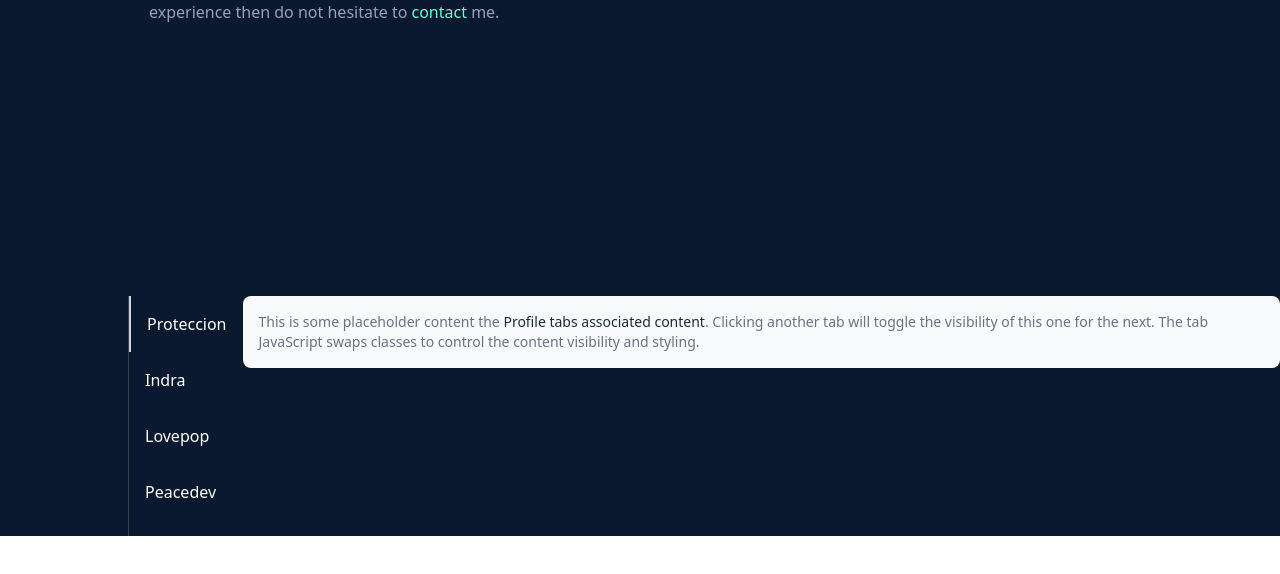
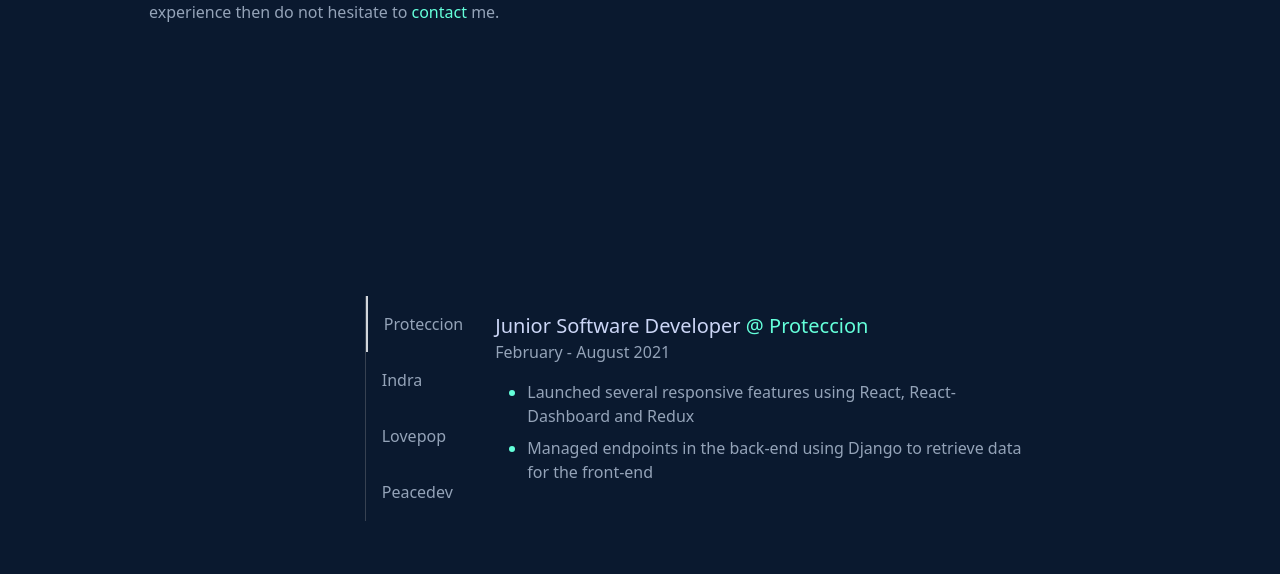
Before and after one commit to Zeroluffs/my-portafolio, a Next.js app: page / in a window 1280 px wide. Shown: the part 1592-2166 px from the top of the page. Before the commit the page ends 2128 px from the top, so only its background shows below. Built offline with nearby package versions, Linux system fonts and the light colour scheme.

Commit message:
experience component

```diff
--- a/components/experience/Experience.tsx
+++ b/components/experience/Experience.tsx
@@ -13,9 +13,9 @@
   const [openTab, setOpenTab] = React.useState(1);
 
   return (
-    <section id="Experience ">
-      <div className="flex flex-row">
-        <div className="pb-4 ml-32 border-l border-gray-700 ">
+    <section id="Experience" className="h-[100vh]">
+      <div className="flex flex-row justify-center">
+        <div className="pb-4 ml-32 border-l border-heig border-gray-700 h-[225px] ">
           <ul className="flex flex-col text-white" role="tablist">
             {companiesWorked.map((company, id) => {
               return (
@@ -31,43 +31,22 @@
             })}
           </ul>
         </div>
-
-        <div id="myTabContent">
-          <div
-            className={classNames(
-              openTab === 1 ? "block" : "hidden",
-              " p-4 rounded-lg bg-gray-50 dark:bg-gray-800"
-            )}
-            id="link1"
-          >
-            <p className="text-sm text-gray-500 dark:text-gray-400">
-              This is some placeholder content the{" "}
-              <strong className="font-medium text-gray-800 dark:text-white">
-                Profile tabs associated content
-              </strong>
-              . Clicking another tab will toggle the visibility of this one for
-              the next. The tab JavaScript swaps classes to control the content
-              visibility and styling.
-            </p>
-          </div>
-          <div
-            className={classNames(
-              openTab === 2 ? "block" : "hidden",
-              " p-4 rounded-lg bg-gray-50 dark:bg-gray-800"
-            )}
-            id="link2"
-          >
-            <p className="text-sm text-gray-500 dark:text-gray-400">
-              This is some placeholder content the{" "}
-              <strong className="font-medium text-gray-800 dark:text-white">
-                Dashboard tabs associated content
-              </strong>
-              . Clicking another tab will toggle the visibility of this one for
-              the next. The tab JavaScript swaps classes to control the content
-              visibility and styling.
-            </p>
-          </div>
-        </div>
+        {companiesWorked.map((company, index) => {
+          return (
+            <div key={index}>
+              <CompanyExperience
+                name={company.name}
+                link={company.link}
+                id={company.id}
+                role={company.role}
+                startDate={company.startDate}
+                endDate={company.endDate}
+                thingsWorkedOn={company.thingsWorkedOn}
+                openTab={openTab}
+              />
+            </div>
+          );
+        })}
       </div>
     </section>
   );
@@ -80,11 +59,11 @@
       <a
         className={classNames(
           openTab === id ? "border-l-2 border-gray-300" : "",
-          "inline-block p-4  hover:text-gray-600 hover:border-gray-300 dark:hover:text-gray-300"
+          "inline-block p-4 text-slate-400 transition transition-duration-300ms  hover:text-leaf hover:border-gray-300 "
         )}
         id="profile-tab"
         data-toggle="tab"
-        href="#link1"
+        href={`#link${id}`}
         role="tablist"
         onClick={(e) => {
           e.preventDefault();
@@ -96,3 +75,56 @@
     </li>
   );
 }
+
+function CompanyExperience({
+  name,
+  link,
+  id,
+  role,
+  startDate,
+  endDate,
+  thingsWorkedOn,
+  openTab,
+}: any) {
+  return (
+    <div id="myTabContent">
+      <div
+        className={classNames(
+          openTab === id ? "block" : "hidden",
+          " p-4 rounded-lg "
+        )}
+        id={`#link${id}`}
+      >
+        <div className="flex flex-col">
+          <p className="text-xl text-lightState">
+            {" "}
+            {role}{" "}
+            <span className="text-leaf">
+              @{" "}
+              <a
+                className="transition-all duration-100 delay-100 border-b-0 hover:border-b-2 border-leaf"
+                target="_blank"
+                rel="noreferrer"
+                href={link}
+              >
+                {name}
+              </a>{" "}
+            </span>
+          </p>
+          <p className="font-extralight text-slate-400">
+            {startDate} - {endDate}
+          </p>
+          <ul className="mt-2 ml-8 list-disc text-slate-400 w-[500px] list-disc-blue marker:text-leaf">
+            {thingsWorkedOn.map((task: string, index: number) => {
+              return (
+                <li className="my-2" key={index}>
+                  {task}
+                </li>
+              );
+            })}
+          </ul>
+        </div>
+      </div>
+    </div>
+  );
+}
```
